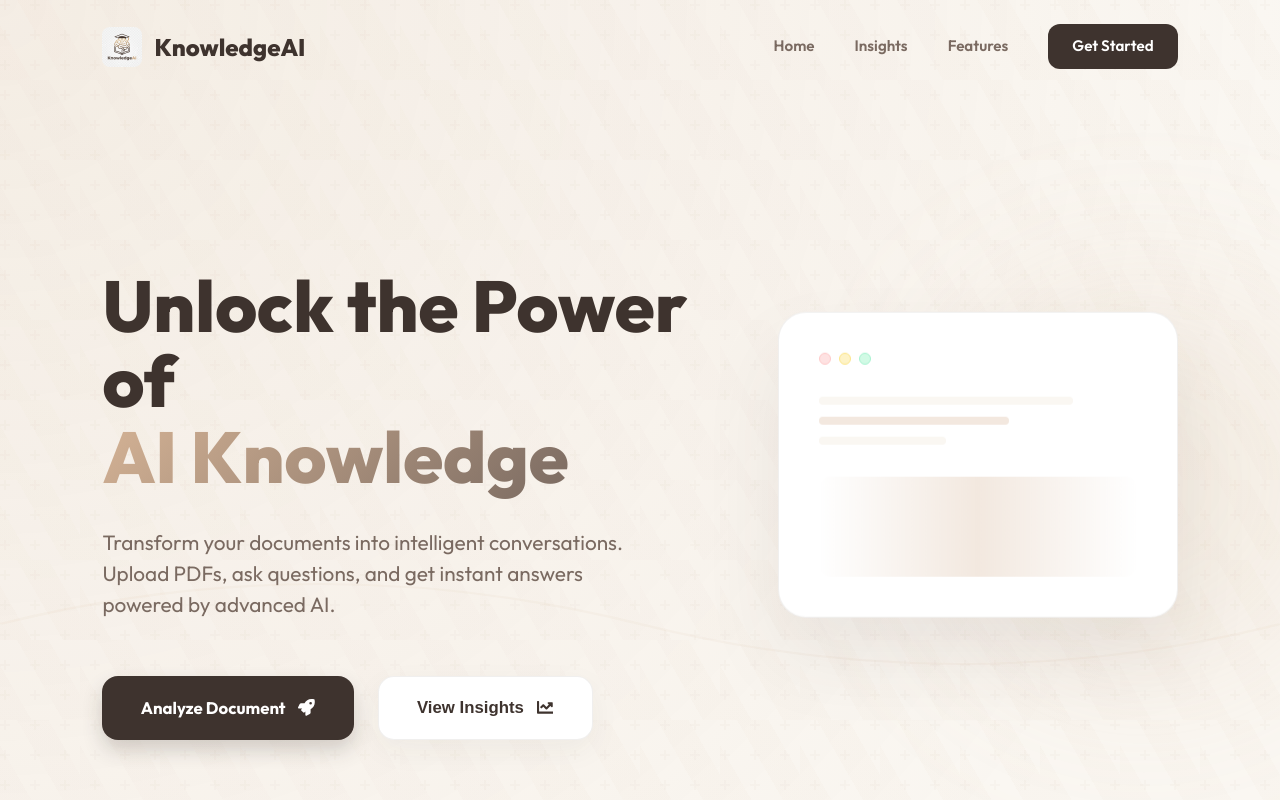
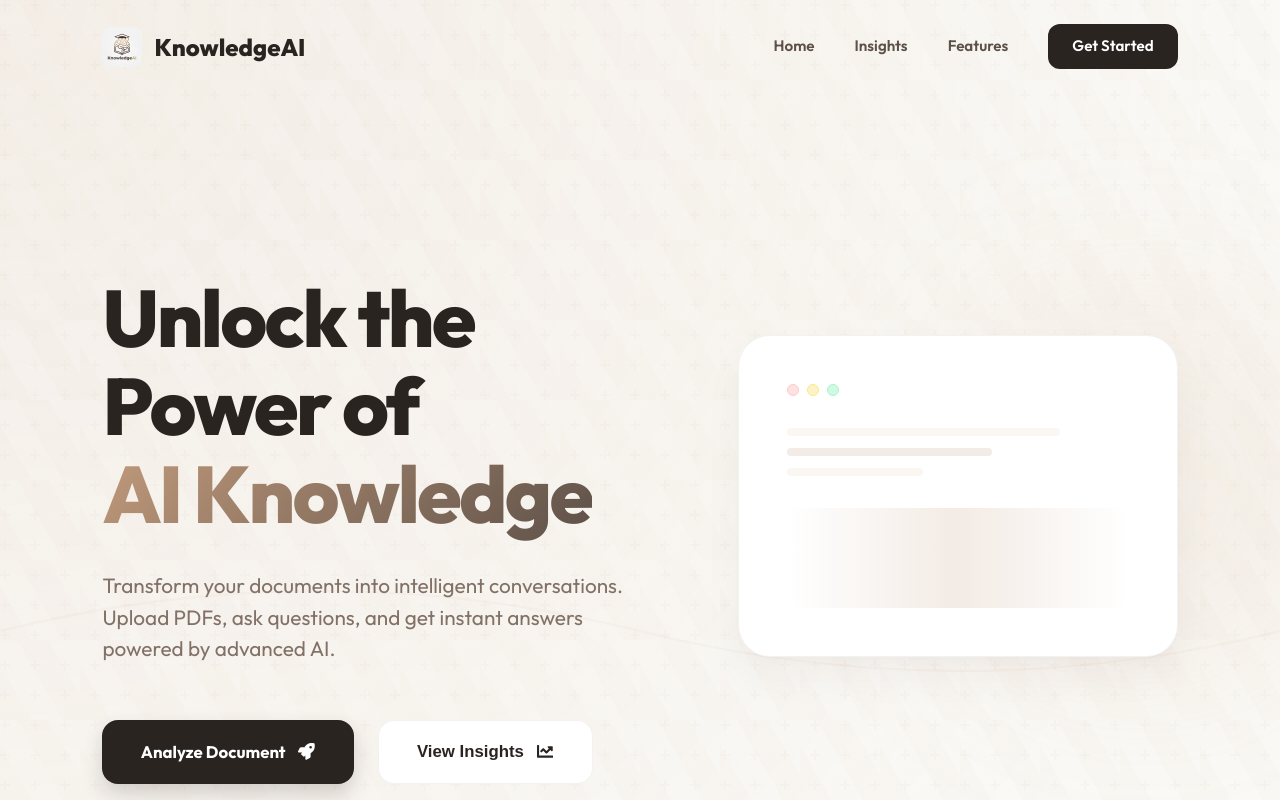
Before and after one commit to harikrishna3246/Knowledge_analytics_System, a React (Create React App) app in the folder frontend/: page / in a window 1280 px wide. Shown: the top 800 px of the page. Built offline with nearby package versions, Linux system fonts and the light colour scheme.

Commit message:
new few changes

```diff
--- a/frontend/src/App.css
+++ b/frontend/src/App.css
@@ -1,22 +1,24 @@
 @import url('https://fonts.googleapis.com/css2?family=Outfit:wght@300;400;500;600;700;800&family=Inter:wght@400;500;600;700&display=swap');
 
 :root {
-  --bg-page: #faf7f2;
-  /* Warm Cream background */
+  --bg-page: #faf9f6;
   --bg-card: #ffffff;
-  --primary: #d6b496;
-  /* Skin/Tan accent */
-  --primary-glow: rgba(214, 180, 150, 0.3);
-  --secondary: #7a6a61;
-  /* Coffee brown muted */
-  --accent: #3e332e;
-  /* Deep coffee text */
-  --text-main: #2c2420;
-  --text-muted: #7a6a61;
-  --glass: rgba(255, 255, 255, 0.7);
-  --glass-border: rgba(62, 51, 46, 0.08);
-  --glass-hover: rgba(255, 255, 255, 0.9);
-  --shadow-soft: 0 10px 30px rgba(62, 51, 46, 0.05);
+  --primary: #c29b7c;
+  /* Refined tan */
+  --primary-light: #e6d5c7;
+  --primary-glow: rgba(194, 155, 124, 0.2);
+  --secondary: #5d5048;
+  /* Sophisticated brown */
+  --accent: #2a2421;
+  /* Deepest brown */
+  --text-main: #1a1614;
+  --text-muted: #827167;
+  --glass: rgba(255, 255, 255, 0.75);
+  --glass-border: rgba(42, 36, 33, 0.06);
+  --shadow-premium: 0 20px 40px rgba(42, 36, 33, 0.04), 0 5px 15px rgba(42, 36, 33, 0.02);
+  --radius-xl: 32px;
+  --radius-lg: 20px;
+  --transition-smooth: all 0.5s cubic-bezier(0.23, 1, 0.32, 1);
 }
 
 * {
@@ -138,11 +140,12 @@ body {
 }
 
 .hero-title {
-  font-size: 4.5rem;
-  line-height: 1.05;
+  font-size: 5rem;
+  line-height: 1.1;
   font-weight: 800;
   color: var(--accent);
   margin-bottom: 2rem;
+  letter-spacing: -0.03em;
 }
 
 .gradient-text {
@@ -204,13 +207,14 @@ body {
 
 /* Hero Visual */
 .visual-card {
-  background: #fff;
-  border-radius: 28px;
-  padding: 2.5rem;
-  box-shadow: 0 40px 80px rgba(62, 51, 46, 0.08);
+  background: var(--bg-card);
+  border-radius: var(--radius-xl);
+  padding: 3rem;
+  box-shadow: var(--shadow-premium);
   border: 1px solid var(--glass-border);
-  animation: float 8s ease-in-out infinite;
-  width: 400px;
+  animation: float 6s ease-in-out infinite;
+  width: 440px;
+  backdrop-filter: blur(10px);
 }
 
 @keyframes float {
--- a/frontend/src/components/TopicInsights.css
+++ b/frontend/src/components/TopicInsights.css
@@ -1,26 +1,26 @@
 /* knowledge.css (Minimal Notion-Style) */
 .insights-page {
-    max-width: 1000px;
+    max-width: 1200px;
     margin: auto;
-    padding: 100px 20px 60px;
-    font-family: "Inter", -apple-system, BlinkMacSystemFont, "Segoe UI", Roboto, sans-serif;
-    background-color: #faf7f2;
-    /* Kept the warm background from before or switch to pure white? User CSS says #fff for cards. */
+    padding: 120px 40px 80px;
+    font-family: inherit;
+    background-color: var(--bg-page);
     min-height: 100vh;
 }
 
 .page-title {
-    font-size: 42px;
-    font-weight: 700;
-    color: #2c2420;
-    margin-bottom: 8px;
-    letter-spacing: -0.02em;
+    font-size: 3.5rem;
+    font-weight: 800;
+    color: var(--accent);
+    margin-bottom: 1rem;
+    letter-spacing: -0.03em;
 }
 
 .page-subtitle {
-    color: #666;
-    font-size: 1.1rem;
-    margin-bottom: 40px;
+    color: var(--text-muted);
+    font-size: 1.2rem;
+    margin-bottom: 50px;
+    font-weight: 500;
 }
 
 /* Controls */
@@ -32,13 +32,15 @@
 
 .search-box,
 .filter-box {
-    padding: 10px 16px;
-    border-radius: 8px;
-    border: 1px solid #ddd;
-    font-size: 0.95rem;
+    padding: 14px 20px;
+    border-radius: 12px;
+    border: 1px solid var(--glass-border);
+    font-size: 1rem;
     font-family: inherit;
     outline: none;
-    transition: border-color 0.2s;
+    transition: var(--transition-smooth);
+    background: #fff;
+    box-shadow: var(--shadow-premium);
 }
 
 .search-box {
@@ -57,16 +59,19 @@
 
 .topic-card {
     background: #fff;
-    border-radius: 14px;
-    padding: 24px;
-    box-shadow: 0 4px 12px rgba(0, 0, 0, 0.05);
-    transition: all 0.2s ease;
-    border: 1px solid rgba(0, 0, 0, 0.03);
+    border-radius: 20px;
+    padding: 30px;
+    box-shadow: var(--shadow-premium);
+    transition: var(--transition-smooth);
+    border: 1px solid var(--glass-border);
+    position: relative;
+    overflow: hidden;
 }
 
 .topic-card:hover {
-    box-shadow: 0 6px 18px rgba(0, 0, 0, 0.08);
-    transform: translateY(-1px);
+    transform: translateY(-8px) scale(1.01);
+    box-shadow: 0 30px 60px rgba(42, 36, 33, 0.08);
+    border-color: var(--primary);
 }
 
 .topic-header {
@@ -109,25 +114,29 @@
 }
 
 .toggle-btn {
-    border: none;
-    background: #f4f4f4;
-    color: #555;
-    padding: 8px 16px;
-    border-radius: 8px;
+    border: 1px solid var(--glass-border);
+    background: #fff;
+    color: var(--accent);
+    padding: 10px 24px;
+    border-radius: 12px;
     cursor: pointer;
-    font-weight: 600;
-    font-size: 0.85rem;
-    transition: background 0.2s;
+    font-weight: 700;
+    font-size: 0.9rem;
+    transition: var(--transition-smooth);
+    box-shadow: var(--shadow-premium);
 }
 
 .toggle-btn:hover {
-    background: #e8e8e8;
+    background: var(--bg-page);
+    transform: translateY(-2px);
+    border-color: var(--primary);
 }
 
 .topic-details {
     margin-top: 24px;
-    padding-top: 24px;
-    border-top: 1px solid #eee;
+    margin-top: 30px;
+    padding-top: 30px;
+    border-top: 1px solid var(--glass-border);
 }
 
 .details-grid {
@@ -138,10 +147,17 @@
 }
 
 .detail-box {
-    background: #fafafa;
-    padding: 18px;
-    border-radius: 12px;
-    border: 1px solid #f0f0f0;
+    background: var(--bg-page);
+    padding: 24px;
+    border-radius: 18px;
+    border: 1px solid var(--glass-border);
+    transition: var(--transition-smooth);
+}
+
+.detail-box:hover {
+    background: #fff;
+    border-color: var(--primary-light);
+    box-shadow: 0 15px 30px rgba(194, 155, 124, 0.05);
 }
 
 .detail-box h4 {
@@ -176,37 +192,50 @@
 }
 
 .btn {
-    background: #222;
+    background: var(--accent);
     color: #fff;
     border: none;
-    padding: 10px 18px;
-    border-radius: 8px;
+    padding: 12px 24px;
+    border-radius: 14px;
     cursor: pointer;
-    font-weight: 600;
-    font-size: 0.9rem;
+    font-weight: 700;
+    font-size: 1rem;
     display: flex;
     align-items: center;
-    gap: 8px;
-    transition: opacity 0.2s;
+    gap: 10px;
+    transition: var(--transition-smooth);
     text-decoration: none;
+    box-shadow: 0 10px 20px rgba(42, 36, 33, 0.1);
 }
 
 .btn:hover {
-    opacity: 0.9;
+    transform: translateY(-4px);
+    background: var(--primary);
+    box-shadow: 0 15px 30px var(--primary-glow);
 }
 
 .btn.secondary {
-    background: #8e6cef;
+    background: #6c5ce7;
+    /* Elegant purple */
+    box-shadow: 0 10px 20px rgba(108, 92, 231, 0.15);
+}
+
+.btn.secondary:hover {
+    background: #5b4bc4;
+    box-shadow: 0 15px 30px rgba(108, 92, 231, 0.3);
 }
 
 .btn.outline {
     background: transparent;
-    border: 1px solid #ccc;
-    color: #333;
+    border: 1px solid var(--glass-border);
+    color: var(--accent);
+    box-shadow: none;
 }
 
 .btn.outline:hover {
-    background: #fdfdfd;
+    background: #fff;
+    border-color: var(--primary);
+    color: var(--primary);
 }
 
 /* Back Nav Customization */
```
